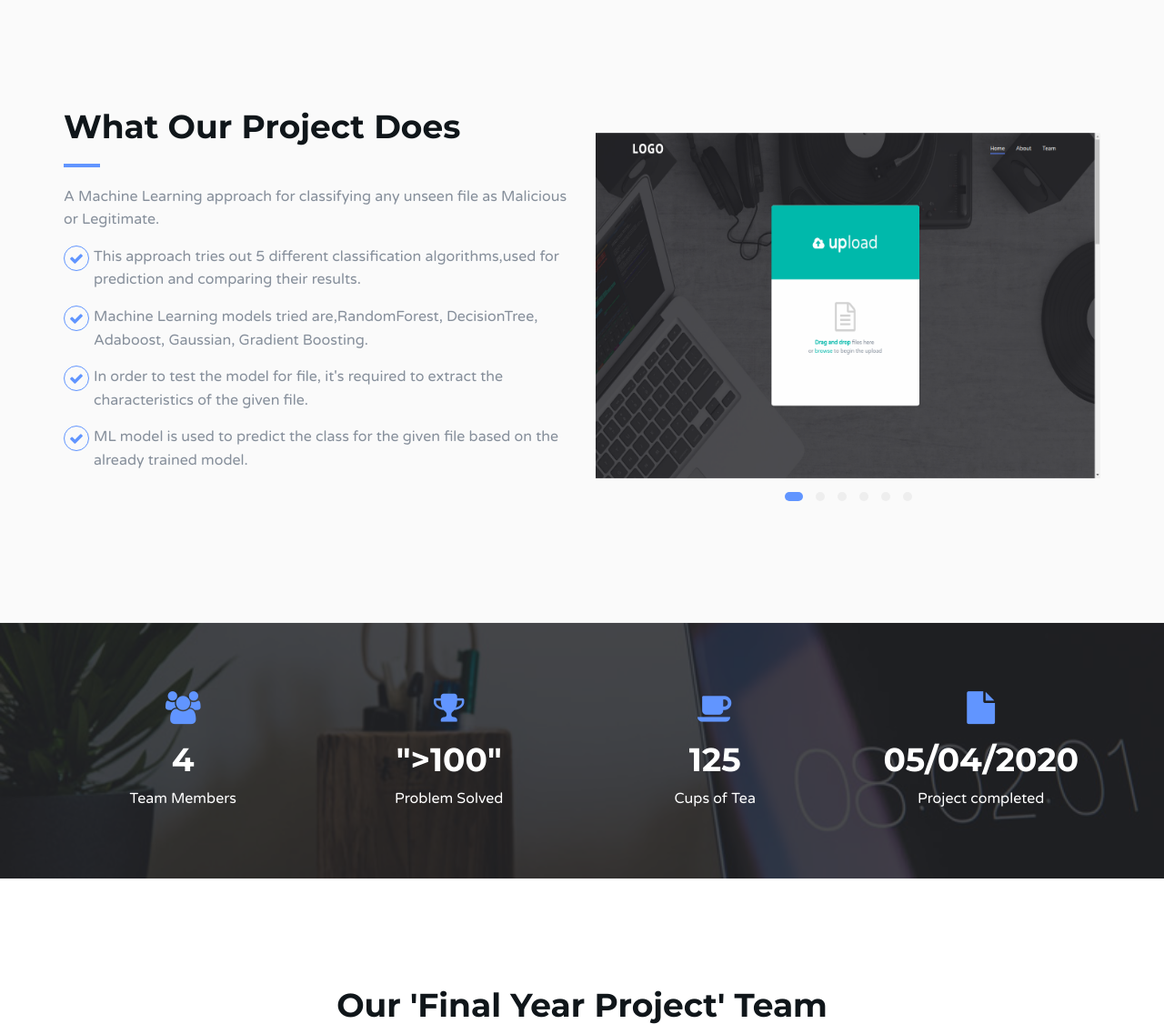
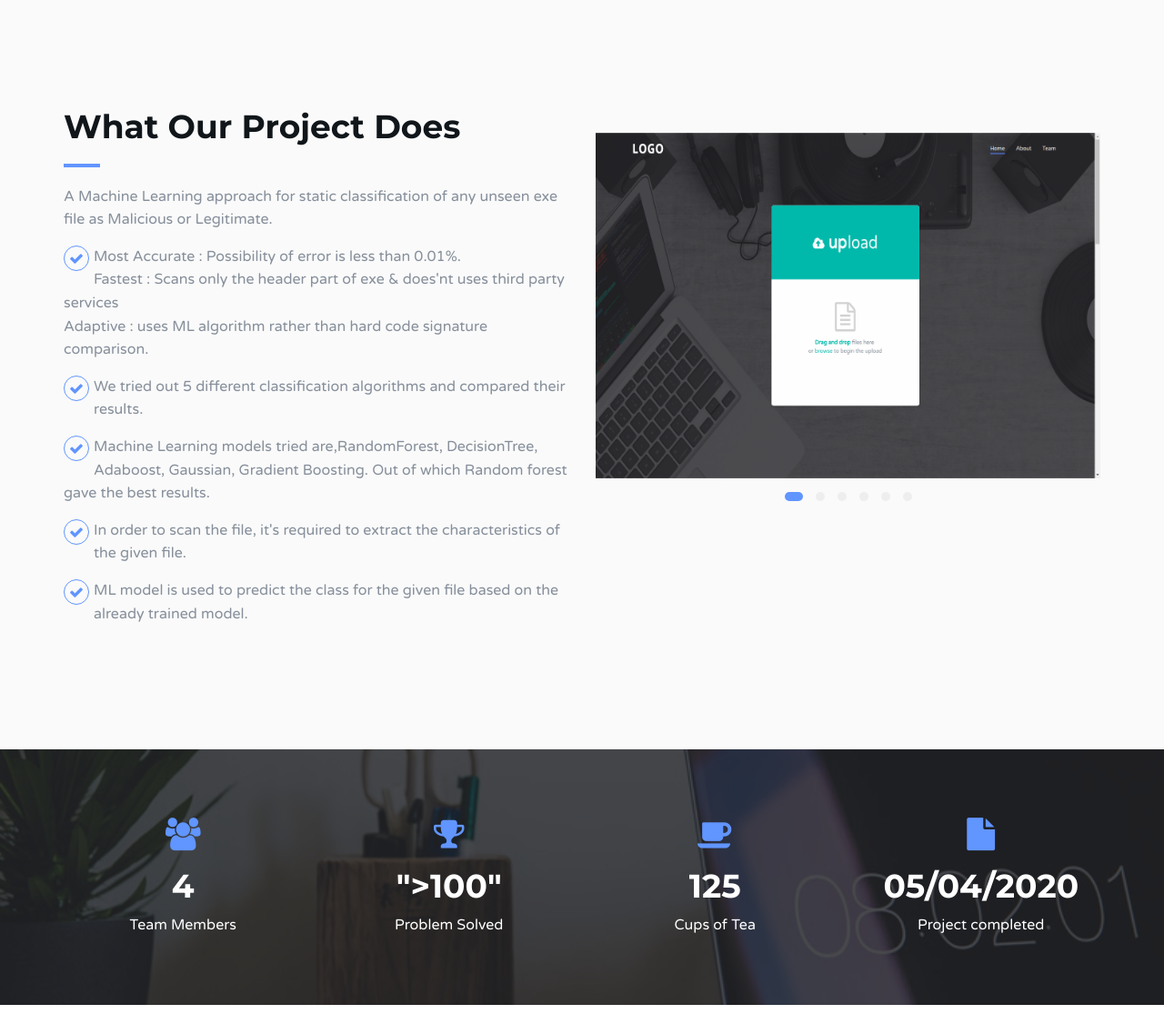
Before and after one commit to DipakSalunke/malicious_exe_file_detection_using-ml, a Flask app: page / in a window 1280 px wide. Shown: the part 801-1927 px from the top of the page at 91% size. Run offline with Flask 2, Linux system fonts and the light colour scheme; parts of the project's set-up code (start-up, migrations or seed data) failed here and were passed over; some libraries are stand-ins or nearby versions.

Commit message:
Update index.html

```diff
--- a/templates/index.html
+++ b/templates/index.html
@@ -137,18 +137,27 @@
 					<div class="section-header">
 						<h2 class="title">What our Project Does</h2>
 					</div>
-					<p>A Machine Learning approach for classifying any unseen file as Malicious or Legitimate.<br></p>
+					<p>A Machine Learning approach for static classification of any unseen exe file as Malicious or Legitimate.<br></p>
 					<div class="feature">
 						<i class="fa fa-check"></i>
-						<p>This approach tries out 5 different classification algorithms,used for prediction and comparing their results.</p>
+						<p><ul>
+						<li>Most Accurate : Possibility of error is less than 0.01%.</li>
+						<li>Fastest : Scans only the header part of exe & does'nt uses third party services</li>
+						<li>Adaptive : uses ML algorithm rather than hard code signature comparison.</li>
+						</ul>
+						</p>
 					</div>
 					<div class="feature">
 						<i class="fa fa-check"></i>
-						<p>Machine Learning models tried are,RandomForest, DecisionTree, Adaboost, Gaussian, Gradient Boosting.</p>
+						<p>We tried out 5 different classification algorithms and compared their results.</p>
 					</div>
 					<div class="feature">
 						<i class="fa fa-check"></i>
-						<p>In order to test the model for file, it's required to extract the characteristics of the given file.</p>
+						<p>Machine Learning models tried are,RandomForest, DecisionTree, Adaboost, Gaussian, Gradient Boosting. Out of which Random forest gave the best results.</p>
+					</div>
+					<div class="feature">
+						<i class="fa fa-check"></i>
+						<p>In order to scan the file, it's required to extract the characteristics of the given file.</p>
 					</div>
 					<div class="feature">
 						<i class="fa fa-check"></i>
```
